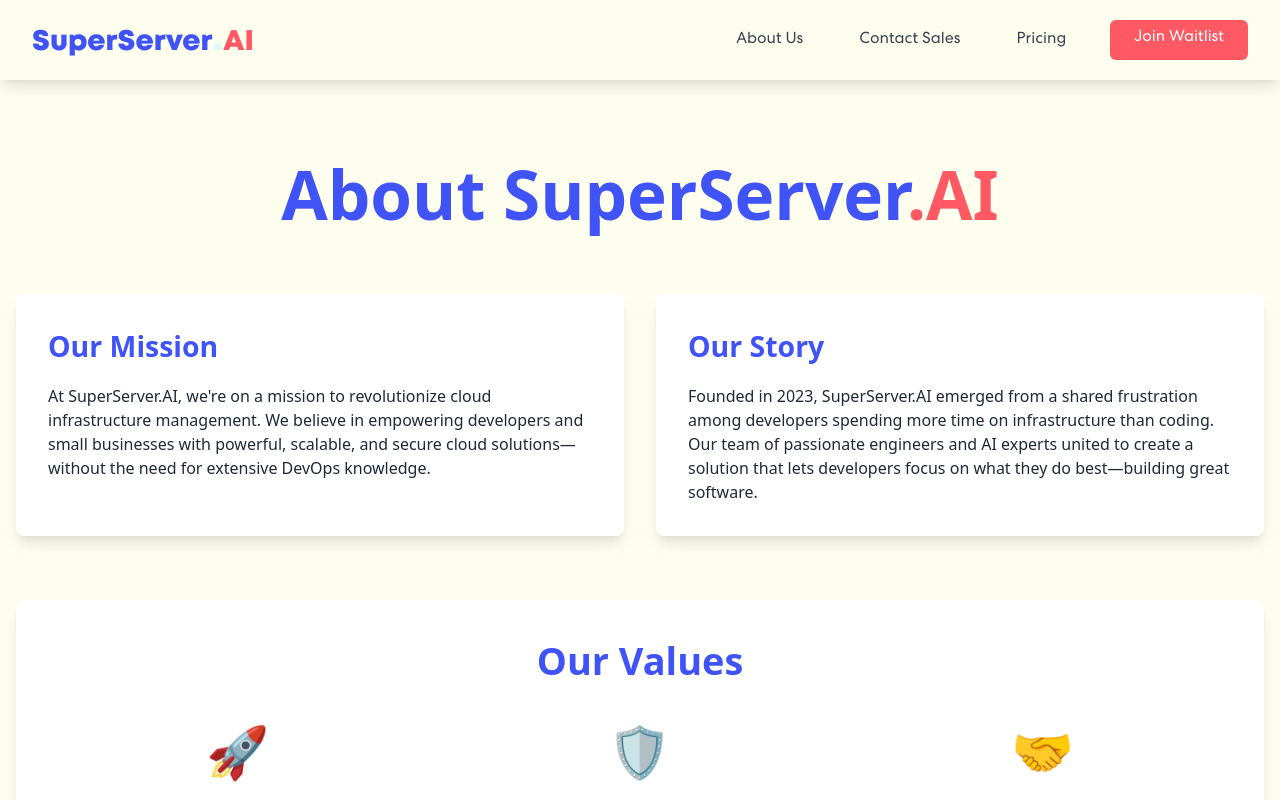
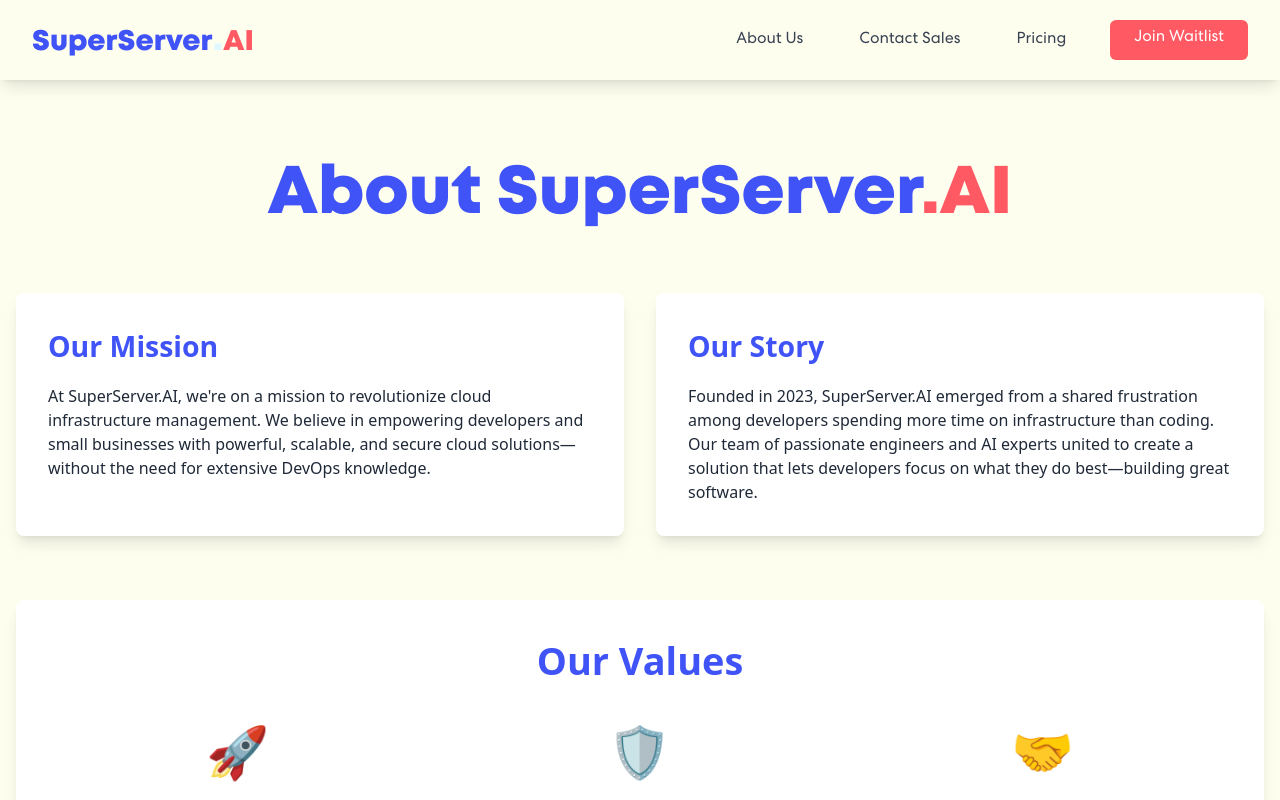
Before and after one commit to Avinier/SuperServerAI-LandingPage, a React (Vite) app: page /about in a window 1280 px wide. Shown: the top 800 px of the page. Built offline with nearby package versions, Linux system fonts and the light colour scheme.

Commit message:
Update about.jsx

```diff
--- a/src/routes/about.jsx
+++ b/src/routes/about.jsx
@@ -12,7 +12,7 @@ const AboutPage = () => {
       <main className="flex-grow py-16">
         <div className="container mx-auto px-4">
           <motion.h1
-            className="text-5xl font-bold font-headings text-primary mb-12 text-center"
+            className="text-5xl font-bold font-heading text-primary mb-12 text-center"
             initial="hidden"
             animate="visible"
             variants={fadeIn}
```
